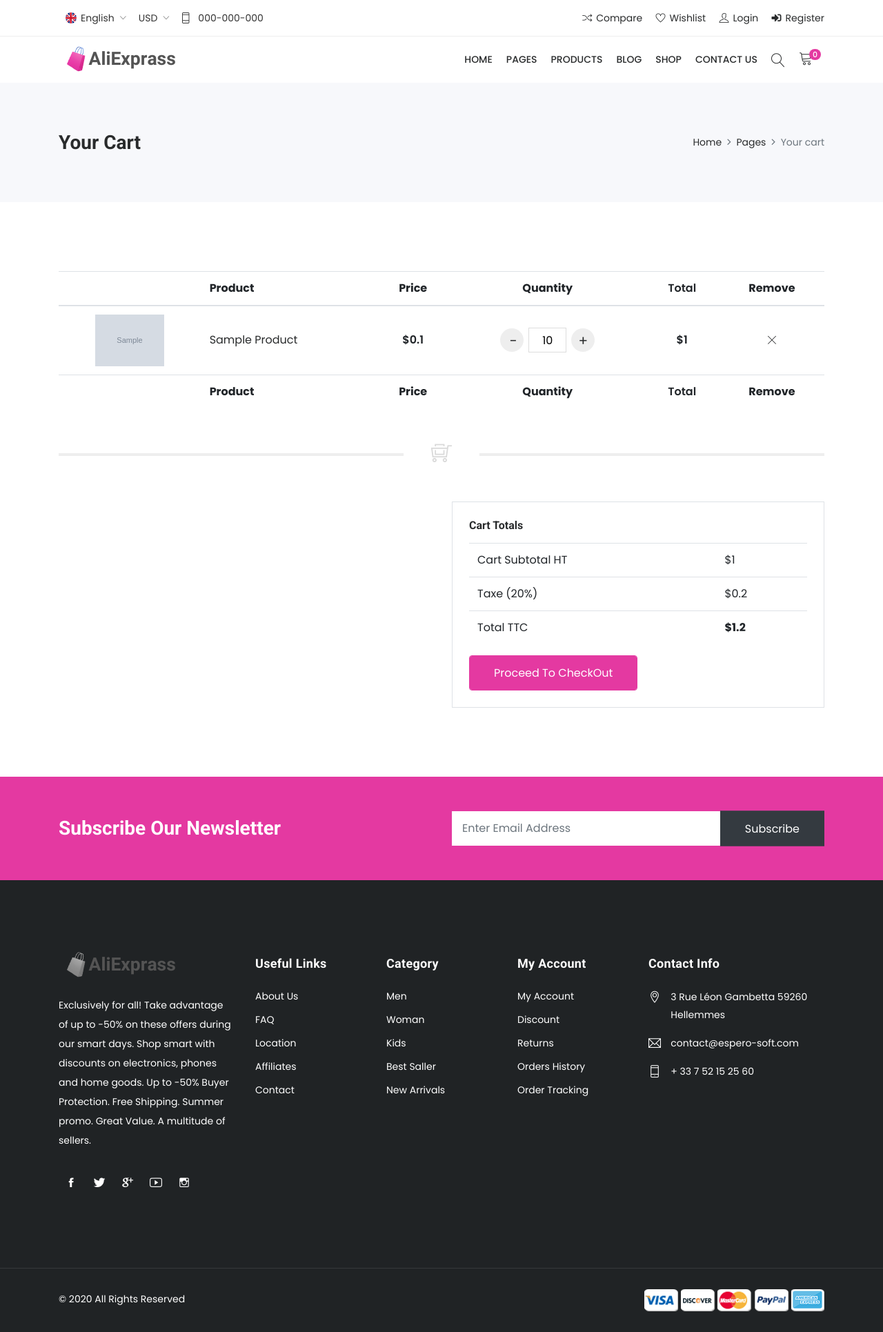
After one commit to yousseflachibi/e-commerce-web-site-Symfony, a Symfony app: template templates/cart/index.html.twig in a window 1280 px wide. The commit adds this page. Shown: the whole page at 69% size. Run offline with Twig, Linux system fonts and the light colour scheme; the template is opened without the code that fills it: most values are stand-ins (such as "Sample title", 1, 10 or a date in 2020); grey boxes marked "Sample" are stand-in pictures; some libraries are stand-ins or nearby versions; some web fonts are replaced.

Commit message:
cart & header

```diff
--- a/src/Entity/RelatedProduct.php
+++ b/src/Entity/RelatedProduct.php
@@ -6,7 +6,7 @@ use App\Repository\RelatedProductRepository;
 use Doctrine\ORM\Mapping as ORM;
 
 /**
- * @ORM\Entity(repositoryClass=RelatedProductsRepository::class)
+ * @ORM\Entity(repositoryClass=RelatedProductRepository::class)
  */
 class RelatedProduct
 {
@@ -19,7 +19,6 @@ class RelatedProduct
 
     /**
      * @ORM\ManyToOne(targetEntity=Product::class, inversedBy="relatedProducts")
-     * @ORM\JoinColumn(nullable=false)
      */
     private $product;
 
--- /dev/null
+++ b/templates/cart/index.html.twig
@@ -0,0 +1,100 @@
+{% extends 'base.html.twig' %}
+
+{% block title %}Cart AliExprass !{% endblock %}
+
+{% block body %}
+
+{{ include("partials/title_section.html.twig", {'name':'Your cart'}) }}
+
+<div class="section">
+	<div class="container">
+        <div class="row">
+            <div class="col-12">
+                <div class="table-responsive shop_cart_table">
+                	<table class="table">
+                    	<thead>
+                        	<tr>
+                            	<th class="product-thumbnail">&nbsp;</th>
+                                <th class="product-name">Product</th>
+                                <th class="product-price">Price</th>
+                                <th class="product-quantity">Quantity</th>
+                                <th class="product-subtotal">Total</th>
+                                <th class="product-remove">Remove</th>
+                            </tr>
+                        </thead>
+                        <tbody>
+                            {% set subTotal = 0 %}
+                            {% for element in cart %}
+                            <tr>
+                                {% set subTotal = subTotal + (element.quantity * element.product.price/100) %}
+                            	<td class="product-thumbnail"><a href="#"><img src="/assets/uploads/products/{{ element.product.image}}" alt="{{ element.product.name}}"></a></td>
+                                <td class="product-name" data-title="Product"><a href="#">{{ element.product.name}}</a></td>
+                                <td class="product-price" data-title="Price">${{ element.product.price/100}}</td>
+                                <td class="product-quantity" data-title="Quantity"><div class="quantity">
+                                <a href="{{ path('cart_delete',{'id': element.product.id})}}" type="button" value="-" class="minus"> - </a>
+                                <input type="text" name="quantity" value="{{ element.quantity}}" title="Qty" class="qty" size="4">
+                                <a href="{{ path('cart_add',{'id': element.product.id})}}" type="button" value="+" class="plus">+</a>
+                              </div></td>
+                              	<td class="product-subtotal" data-title="Total">${{ element.quantity * element.product.price/100}}</td>
+                                <td class="product-remove" data-title="Remove"><a href="{{ path('cart_delete_all',{'id': element.product.id})}}"><i class="ti-close"></i></a></td>
+                            </tr>
+                            {% endfor %}
+
+
+                        </tbody>
+                        <tfoot>
+                          <tr>
+                            	<th class="product-thumbnail">&nbsp;</th>
+                                <th class="product-name">Product</th>
+                                <th class="product-price">Price</th>
+                                <th class="product-quantity">Quantity</th>
+                                <th class="product-subtotal">Total</th>
+                                <th class="product-remove">Remove</th>
+                            </tr>
+                        </tfoot>
+                    </table>
+                </div>
+            </div>
+        </div>
+        <div class="row">
+            <div class="col-12">
+            	<div class="medium_divider"></div>
+            	<div class="divider center_icon"><i class="ti-shopping-cart-full"></i></div>
+            	<div class="medium_divider"></div>
+            </div>
+        </div>
+        <div class="row">
+        	  <div class="col-md-6">
+
+
+            </div>
+            <div class="col-md-6">
+            	<div class="border p-3 p-md-4">
+                    <div class="heading_s1 mb-3">
+                        <h6>Cart Totals</h6>
+                    </div>
+                    <div class="table-responsive">
+                        <table class="table">
+                            <tbody>
+                                <tr>
+                                    <td class="cart_total_label">Cart Subtotal HT</td>
+                                    <td class="cart_total_amount">${{ subTotal}}</td>
+                                </tr>
+                                <tr>
+                                    <td class="cart_total_label">Taxe (20%) </td>
+                                    <td class="cart_total_amount">${{ (subTotal * 0.2) | round(2, 'floor') }}</td>
+                                </tr>
+                                <tr>
+                                    <td class="cart_total_label">Total TTC</td>
+                                    <td class="cart_total_amount"><strong>${{ (subTotal * 1.2) | round(2, 'floor')  }}</strong></td>
+                                </tr>
+                            </tbody>
+                        </table>
+                    </div>
+                    <a href="#" class="btn btn-fill-out">Proceed To CheckOut</a>
+                </div>
+            </div>
+        </div>
+    </div>
+</div>
+{% endblock %}
--- a/templates/partials/header.html.twig
+++ b/templates/partials/header.html.twig
@@ -93,25 +93,40 @@
                             </form>
                         </div><div class="search_overlay"></div>
                     </li>
-                    <li class="dropdown cart_dropdown"><a class="nav-link cart_trigger" href="#" data-toggle="dropdown"><i class="linearicons-cart"></i><span class="cart_count">2</span></a>
+                    <li class="dropdown cart_dropdown"><a class="nav-link cart_trigger" href="#" data-toggle="dropdown"><i class="linearicons-cart"></i><span class="cart_count">
+                        {% set quantity = 0 %}
+                        {% for element in app.session.get('cartData') %}
+                            {% set quantity = quantity + element.quantity %}
+                        {% endfor %}
+                        {{ quantity }}
+                    </span></a>
                         <div class="cart_box dropdown-menu dropdown-menu-right">
                             <ul class="cart_list">
-                                <li>
-                                    <a href="#" class="item_remove"><i class="ion-close"></i></a>
-                                    <a href="#"><img src="https://placehold.it/300" alt="cart_thumb1">Variable product 001</a>
-                                    <span class="cart_quantity"> 1 x <span class="cart_amount"> <span class="price_symbole">$</span></span>78.00</span>
-                                </li>
-                                <li>
-                                    <a href="#" class="item_remove"><i class="ion-close"></i></a>
-                                    <a href="#"><img src="https://placehold.it/300" alt="cart_thumb1">Variable product 001</a>
-                                    <span class="cart_quantity"> 1 x <span class="cart_amount"> <span class="price_symbole">$</span></span>78.00</span>
-                                </li>
+                                {% if app.session.get('cartData') %}
+                                    {% set subTotal = 0 %}
+                                    {% for element in app.session.get('cartData') %}
+                                        {% set subTotal = subTotal + (element.quantity * element.product.price/100) %}
+                                        <li>
+                                            <a href="{{ path('cart_delete_all',{'id': element.product.id})}}" class="item_remove"><i class="ion-close"></i></a>
+                                            <a href="#"><img src="/assets/uploads/products/{{element.product.image}}" alt="{{element.product.name}}">{{element.product.name}}</a>
+                                            <span class="cart_quantity"> {{element.quantity }} x <span class="cart_amount"> <span class="price_symbole">$</span></span>{{element.product.price/100}}</span>
+                                        </li>
+                                    {% endfor %}
+                                {% else %}
+                                    <li>Your cart is empty !</li>
+                                {% endif %}
+
+
+
 
                             </ul>
-                            <div class="cart_footer">
-                                <p class="cart_total"><strong>Subtotal:</strong> <span class="cart_price"> <span class="price_symbole">$</span></span>159.00</p>
-                                <p class="cart_buttons"><a href="#" class="btn btn-fill-line rounded-0 view-cart">View Cart</a><a href="#" class="btn btn-fill-out rounded-0 checkout">Checkout</a></p>
-                            </div>
+                            {% if app.session.get('cartData') %}
+                                <div class="cart_footer">
+                                    <p class="cart_total"><strong>Subtotal HT:</strong> <span class="cart_price"> <span class="price_symbole">$</span></span>{{ subTotal }}</p>
+                                    <p class="cart_buttons"><a href="{{ path('cart')}}" class="btn btn-fill-line rounded-0 view-cart">View Cart</a><a href="#" class="btn btn-fill-out rounded-0 checkout">Checkout</a></p>
+                                </div>
+                            {% endif %}
+
                         </div>
                     </li>
                 </ul>
--- a/templates/partials/product.html.twig
+++ b/templates/partials/product.html.twig
@@ -6,7 +6,7 @@
             </a>
             <div class="product_action_box">
                 <ul class="list_none pr_action_btn">
-                    <li class="add-to-cart"><a href="#"><i class="icon-basket-loaded"></i> Add To Cart</a></li>
+                    <li class="add-to-cart"><a href="{{path('cart_add',{'id':product.id})}}"><i class="icon-basket-loaded"></i> Add To Cart</a></li>
                     <li><a href="" class=""><i class="icon-shuffle"></i></a></li>
                     <li><a href="{{ path('product_details', {'slug': product.slug})}}" class=""><i class="icon-magnifier-add"></i></a></li>
                     <li><a href=""><i class="icon-heart"></i></a></li>
@@ -27,7 +27,7 @@
                     <div class="product_rate" style="width:80%"></div>
                 </div>
 
-                <span class="rating_num">{{product.reviewsProducts | length }}</span>
+                <span class="rating_num">({{ 5 }})</span>
             </div>
             <div class="pr_desc">
                 <p>{{product.description}}</p>
--- a/templates/partials/product_item.html.twig
+++ b/templates/partials/product_item.html.twig
@@ -6,7 +6,7 @@
             </a>
             <div class="product_action_box">
                 <ul class="list_none pr_action_btn">
-                    <li class="add-to-cart"><a href="#"><i class="icon-basket-loaded"></i> Add To Cart</a></li>
+                    <li class="add-to-cart"><a href="{{path('cart_add',{'id':product.id})}}"><i class="icon-basket-loaded"></i> Add To Cart</a></li>
                     <li><a href=""><i class="icon-shuffle"></i></a></li>
                     <li><a href="{{path("product_details", {'slug': product.slug })}}" class=""><i class="icon-magnifier-add"></i></a></li>
                     <li><a href="#"><i class="icon-heart"></i></a></li>
```
Also changed, not shown: product.json (added, +1 -0 lines), src/Controller/CartController.php (added, +58 -0 lines), src/Entity/Product.php (+36 -38 lines), src/Repository/RelatedProductRepository.php (+9 -9 lines), src/Services/CartServices.php (added, +98 -0 lines), templates/home/single_product.html.twig (+6 -10 lines), 2 other files.
